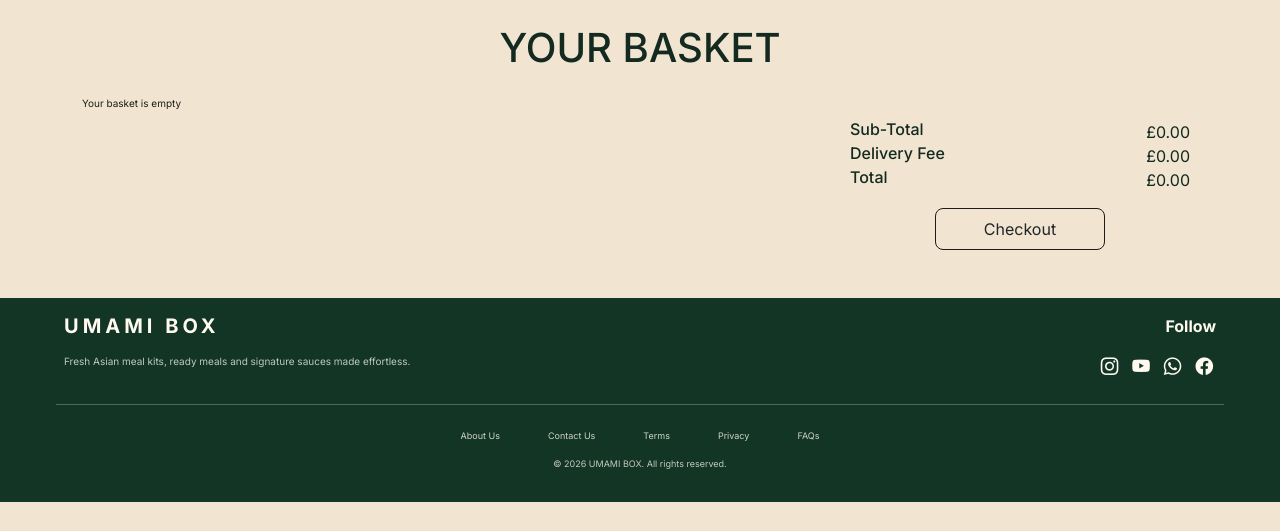
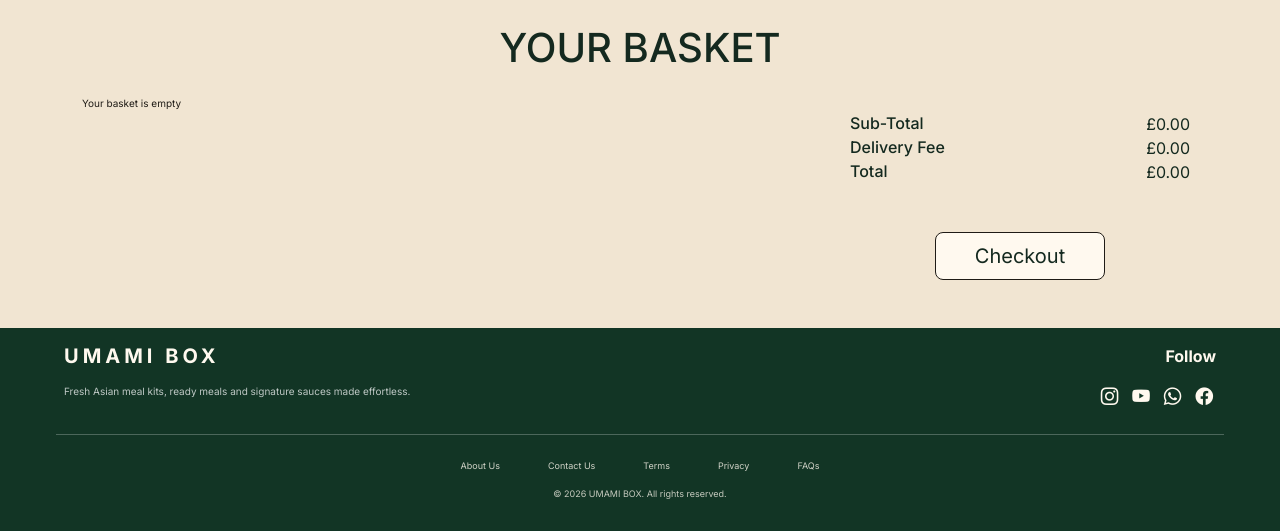
Before and after one commit to JJYNG1023/Project_4_UMAMI_BOX, a Django app: page /basket/ in a window 1280 px wide. Shown: the part 64-595 px from the top of the page. Run offline with Django 4.2, Linux system fonts and the light colour scheme; parts of the project's set-up code (start-up, migrations or seed data) failed here and were passed over; some web fonts are replaced.

Commit message:
adjust basket.html to adapt different screen sizes

```diff
--- a/basket/static/basket/css/basket.css
+++ b/basket/static/basket/css/basket.css
@@ -1,4 +1,5 @@
 .basket-product-card {
+    position: relative;
     background-color: var(--color-card);
     border-radius: var(--radius-sm);
     padding: 0.75rem;
@@ -11,6 +12,7 @@
     width: 40%;
     flex-shrink: 0;
     border-radius: var(--radius-sm);
+    overflow: hidden;
 }
 
 .basket-product-image {
@@ -43,6 +45,7 @@
 
 
 .order-btn {
+    background-color: var(--color-card);
     border: 1px solid var(--color-text);
     border-radius: var(--radius-sm);
     display: flex;
@@ -52,3 +55,107 @@
     width: fit-content;
     padding: 0.5rem 1.5rem;
 }
+
+.basket-remove-btn {
+    position: absolute;
+    top: 0.75rem;
+    right: 0.75rem;
+    padding: 0;
+    border: 0;
+    background: transparent;
+    color: var(--color-text);
+}
+
+/* ---------------------------------
+Small - midscreen view
+------------------------------------*/
+@media (min-width: 750px) {
+    .basket-product-card {
+        background-color: var(--color-card);
+        border-radius: var(--radius-sm);
+        padding: 0.75rem;
+        gap: 0.75rem;
+        display: flex;
+        align-items: center;
+        width: 80%;
+        margin-left: auto;
+        margin-right: auto;
+    }
+
+    .basket-product-image-wrapper {
+        width: 110px;
+        height: 110px;
+        flex-shrink: 0;
+        border-radius: var(--radius-sm);
+        overflow: hidden;
+    }
+
+    .basket-product-image {
+        width: 100%;
+        height: 100%;
+        border-radius: var(--radius-sm);
+        object-fit: cover;
+        object-position: center center;
+        display: block;
+    }
+
+    .basket-summary {
+        padding: 0 0.5rem;
+        align-items: center;
+        justify-content: center;
+        width:80%;
+        margin-left: auto;
+        margin-right: auto;
+    }
+}
+
+
+
+/* ---------------------------------
+mid - large screen view
+------------------------------------*/
+@media (min-width: 992px) {
+    .basket-product-card {
+        background-color: var(--color-card);
+        border-radius: var(--radius-sm);
+        padding: 0.75rem;
+        gap: 0.75rem;
+        display: flex;
+        align-items: center;
+        width: 80%;
+        margin-left: auto;
+        margin-right: auto;
+    }
+
+    .basket-product-image-wrapper {
+        width: 110px;
+        height: 110px;
+        flex-shrink: 0;
+        border-radius: var(--radius-sm);
+        overflow: hidden;
+    }
+
+    .basket-product-image {
+        object-fit: contain;
+        object-position: center center;
+        background-color: var(--color-card);
+    }
+
+    .basket-summary {
+        padding: 0 0.5rem;
+        align-items: center;
+        justify-content: center;
+        width:100%;
+        margin-left: auto;
+        margin-right: auto;
+    }
+ }
+
+
+
+
+/* ------------------------------
+X-Large devices
+Large desktops, 1200px and up
+-------------------------------*/
+@media (min-width: 1200px) {}
--- a/basket/templates/basket/basket.html
+++ b/basket/templates/basket/basket.html
@@ -24,22 +24,22 @@
 
             <!-- Basket summary -->
             <div class="col-12 col-lg-4">
-                <div class="basket-summary mt-4">
-                    <div class="d-flex justify-content-between align-item-center">
+                <div class="basket-summary mt-3">
+                    <div class="d-flex justify-content-between align-items-center">
                         <h2 class="fs-6 mb-0">Sub-Total</h2>
                         <p class="fs-6 mb-0">£<span id="basketSubTotal">0.00</span></p>
                     </div>
-                    <div class="d-flex justify-content-between align-item-center">
+                    <div class="d-flex justify-content-between align-items-center">
                         <h2 class="fs-6 mb-0">Delivery Fee</h2>
                         <p class="fs-6 mb-0">£<span id="basketDeliveryFee">0.00</span></p>
                     </div>
-                    <div class="d-flex justify-content-between align-item-center">
+                    <div class="d-flex justify-content-between align-items-center">
                         <h2 class="fs-6 mb-0">Total</h2>
                         <p class="fs-6 mb-0">£<span id="basketTotal">0.00</span></p>
                     </div>
 
 
-                    <button class="btn order-btn w-50 mt-3" type="button">
+                    <button class="btn order-btn w-50 mt-3 fs-5 mt-5" type="button">
                         Checkout
                     </button>
                 </div>
```
